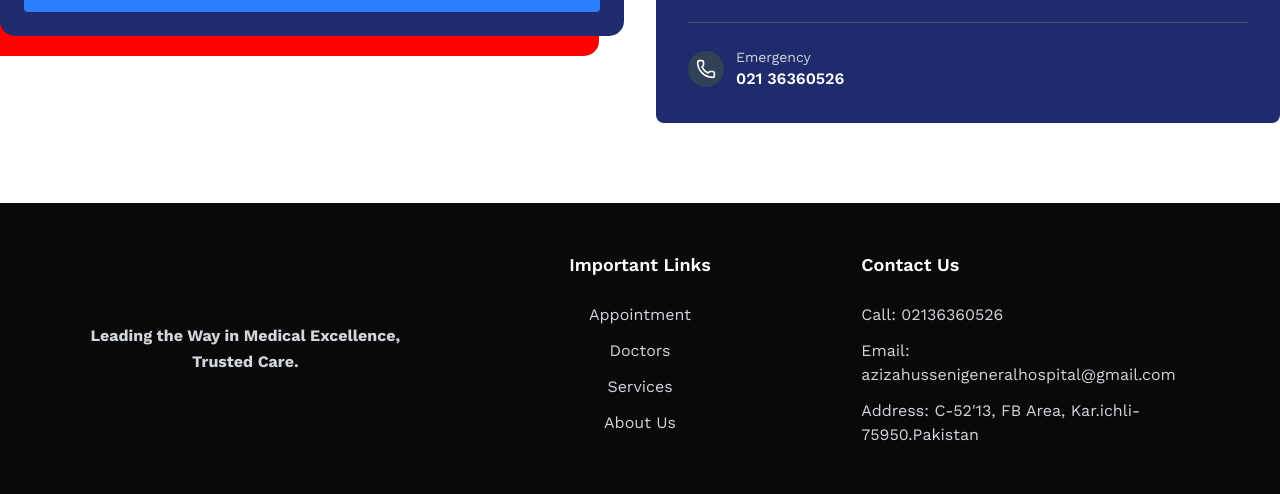
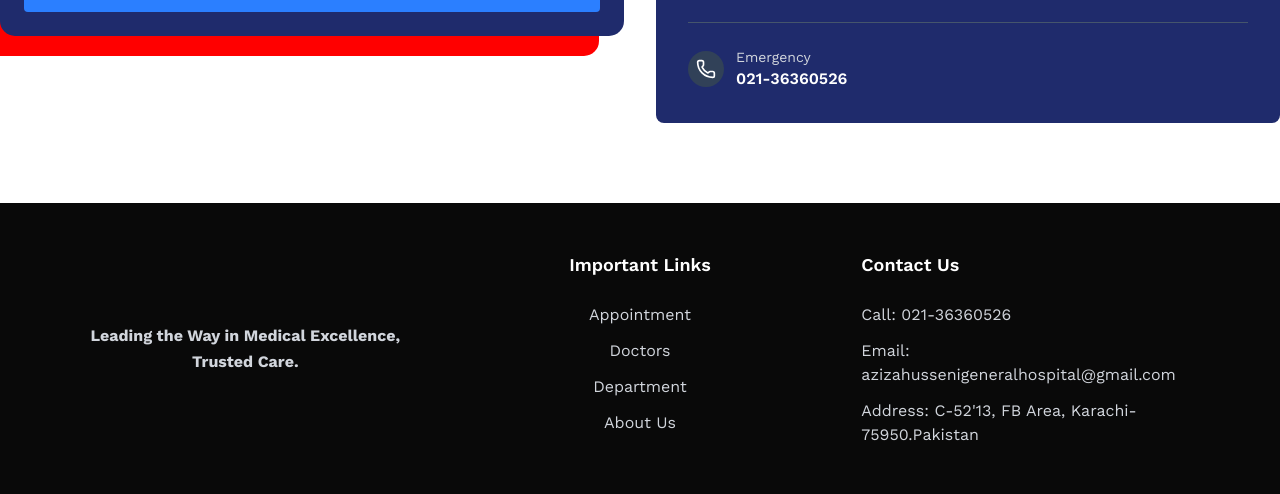
Before and after one commit to jawwad-ali/hospital_project, a Next.js app: page /contact in a window 1280 px wide. Shown: the part 1130-1624 px from the top of the page. Built offline with nearby package versions, Linux system fonts and the light colour scheme.

Commit message:
made small changes

```diff
--- a/src/Components/Footer.tsx
+++ b/src/Components/Footer.tsx
@@ -27,13 +27,13 @@
                 Important Links
               </h3>
               <ul className="space-y-3">
-                {importantLinks.map((link) => (
-                  <li key={link}>
+                {importantLinks.map((link, index) => (
+                  <li key={index}>
                     <a
-                      href="#"
+                      href={link.link}
                       className="text-gray-300 hover:text-white transition-colors duration-200 text-sm md:text-base"
                     >
-                      {link}
+                      {link.text}
                     </a>
                   </li>
                 ))}
--- a/src/Components/HeroSection.tsx
+++ b/src/Components/HeroSection.tsx
@@ -30,7 +30,7 @@
               CARING FOR LIFE
             </p>
             <h1
-              className={`${poppins.className} text-[42px] leading-12 lg:leading-18 md:text-6xl font-bold mb-8 tracking-wide`}
+              className={`${poppins.className} text-[42px] w-[300px] md:w-full leading-12 lg:leading-18 md:text-6xl font-bold mb-8 tracking-wide`}
             >
               Leading the Way in Medical Excellence
             </h1>
--- a/src/Components/ScheduleHours.tsx
+++ b/src/Components/ScheduleHours.tsx
@@ -40,7 +40,7 @@
             </div>
             <div>
               <p className="text-gray-300 text-sm">Emergency</p>
-              <p className="text-white font-semibold">021 36360526</p>
+              <p className="text-white font-semibold">021-36360526</p>
             </div>
           </div>
         </div>
--- a/src/data.ts
+++ b/src/data.ts
@@ -6,12 +6,12 @@
   Poppins,
 } from "next/font/google";
 
-import DrGhousia from "../public/ghousia.png"
-import DrNoorush from "../public/noorush.png"
-import DrFasahatullah from "../public/fasahatullah.png"
-import DrUzma from "../public/uzma.png"
-import DrJabeen from "../public/jabeen.png"
-import DrRaskhErum from "../public/erum.png"
+import DrGhousia from "../public/ghousia.png";
+import DrNoorush from "../public/noorush.png";
+import DrFasahatullah from "../public/fasahatullah.png";
+import DrUzma from "../public/uzma.png";
+import DrJabeen from "../public/jabeen.png";
+import DrRaskhErum from "../public/erum.png";
 
 export const poppins = Poppins({
   subsets: ["latin"],
@@ -40,19 +40,19 @@
     id: 1,
     Icon: Phone,
     title: "EMERGENCY",
-    value: "021 36360526",
+    value: "021-36360526",
   },
   {
     id: 2,
     Icon: Clock,
     title: "WORK HOUR",
-    value: "09:00 - 19:00 Everyday",
+    value: "24/7 Everyday",
   },
   {
     id: 3,
     Icon: MapPin,
     title: "LOCATION",
-    value: "C-52'13, FB Area, Kar.ichli-75950.Pakistan",
+    value: "C-52'13, FB Area, Karachi-75950.Pakistan",
   },
 ];
 
@@ -61,13 +61,13 @@
     id: 1,
     icon: Phone,
     title: "EMERGENCY",
-    details: ["02136360526", "02136806905"],
+    details: ["021-36360526", "021-36806905"],
   },
   {
     id: 2,
     icon: MapPin,
     title: "LOCATION",
-    details: ["C-52'13, FB Area, Kar.ichli-75950.Pakistan"],
+    details: ["C-52'13, FB Area, Karachi-75950.Pakistan"],
   },
   {
     id: 3,
@@ -231,20 +231,24 @@
 ];
 
 export const contactDetails = [
-  { type: "EMERGENCY", label: "Call:", details: ["02136360526"] },
-  { type: "EMAIL", label: "Email:", details: ["azizahussenigeneralhospital@gmail.com"] },
+  { type: "EMERGENCY", label: "Call:", details: ["021-36360526"] },
+  {
+    type: "EMAIL",
+    label: "Email:",
+    details: ["azizahussenigeneralhospital@gmail.com"],
+  },
   {
     type: "ADDRESS",
     label: "Address:",
-    details: ["C-52'13, FB Area, Kar.ichli-75950.Pakistan"],
+    details: ["C-52'13, FB Area, Karachi-75950.Pakistan"],
   },
 ];
 
 export const importantLinks = [
-  "Appointment",
-  "Doctors",
-  "Services",
-  "About Us",
+  { link: "/contact", text: "Appointment" },
+  { link: "/doctors", text: "Doctors" },
+  { link: "/services", text: "Department" },
+  { link: "/about", text: "About Us" },
 ];
 
 export const doctors = [
@@ -263,17 +267,17 @@
     specialty: "PEDIATRICIAN",
     imageUrl: DrFasahatullah,
   },
-    {
+  {
     name: "Dr. Uzma Imran",
     specialty: "Gynecologist",
     imageUrl: DrUzma,
   },
-    {
+  {
     name: "Dr. Jabeen Zahid",
     specialty: "Gynecologist",
     imageUrl: DrJabeen,
   },
-    {
+  {
     name: "Dr. Rashk Erum ",
     specialty: "Gynecologist",
     imageUrl: DrRaskhErum,
@@ -333,22 +337,27 @@
 export const choosing_us_bullets = [
   {
     title: "24/7 Emergency Care",
-    description: "Health emergencies don’t wait, and neither do we. Our dedicated team is available around the clock to provide immediate and high-quality care—day or night.",
+    description:
+      "Health emergencies don’t wait, and neither do we. Our dedicated team is available around the clock to provide immediate and high-quality care—day or night.",
   },
   {
     title: "Highly Experienced Doctors",
-    description: "Our panel of expert doctors brings years of experience, specialization, and compassion to every case. You’re in safe hands, no matter how critical the situation.",
+    description:
+      "Our panel of expert doctors brings years of experience, specialization, and compassion to every case. You’re in safe hands, no matter how critical the situation.",
   },
   {
     title: "Advanced Medical Technology",
-    description: "We use the latest diagnostic and treatment equipment to ensure accuracy, safety, and fast recovery.",
+    description:
+      "We use the latest diagnostic and treatment equipment to ensure accuracy, safety, and fast recovery.",
   },
   {
     title: "Patient-Centered Approach",
-    description: "We treat every patient with personalized attention, respect, and dignity—because your health and comfort matter to us.",
+    description:
+      "We treat every patient with personalized attention, respect, and dignity—because your health and comfort matter to us.",
   },
   {
     title: "Trusted by Thousands",
-    description: "Our hospital is trusted by thousands of patients and families for reliable care, successful treatments, and continuous support.",
+    description:
+      "Our hospital is trusted by thousands of patients and families for reliable care, successful treatments, and continuous support.",
   },
 ];
```
